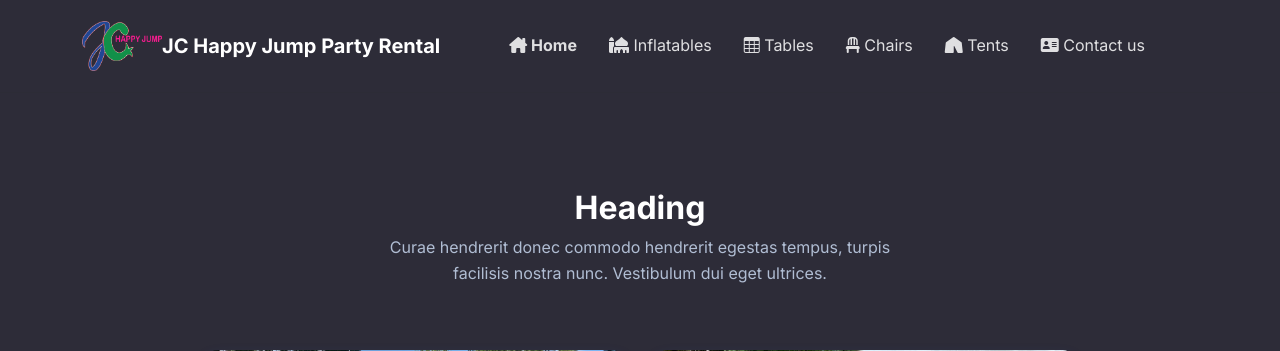
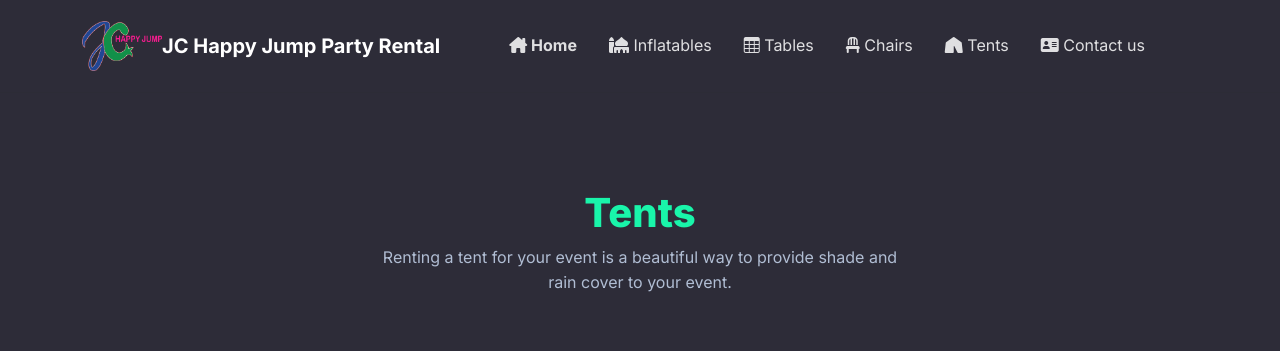
Before and after one commit to EliezerLopezS/JC-happy-jump-party-rental, a PHP site: page /tents.php in a window 1280 px wide. Shown: the top 351 px of the page. Run offline with PHP 8.4, Linux system fonts and the light colour scheme; some libraries are stand-ins or nearby versions.

Commit message:
ModificacionTent,ChairTableContact

```diff
--- a/contacts.php
+++ b/contacts.php
@@ -160,7 +160,7 @@
                                 </svg></div>
                             <div class="px-2">
                                 <h6 class="fw-bold mb-0">Phone</h6>
-                                <p class="text-muted mb-0">+123456789</p>
+                                <p class="text-muted mb-0">+18485251340</p>
                             </div>
                         </div>
                         <div class="d-flex align-items-center p-3">
@@ -169,7 +169,7 @@
                                 </svg></div>
                             <div class="px-2">
                                 <h6 class="fw-bold mb-0">Email</h6>
-                                <p class="text-muted mb-0">info@example.com</p>
+                                <p class="text-muted mb-0">FernandoJ0220771@gmail.com</p>
                             </div>
                         </div>
                         <div class="d-flex align-items-center p-3">
--- a/inflatables.php
+++ b/inflatables.php
@@ -4,14 +4,13 @@
 <head>
 <?php include 'links.php'; ?>
 </head>
-
 <body>
 <?php include './inc/navbar.php'; ?>
     <section class="py-5">
         <div class="container py-5">
             <div class="row mb-5">
                 <div class="col-md-8 col-xl-6 text-center mx-auto">
-                <h1 class="fw-bold text-success mb-2"><strong>Inflatable</strong></p></h1>
+                <h1 class="fw-bold text-success mb-2"><strong>Inflatable</strong></h1>
                     <p class="text-muted">We supply professional services that simplify your entertainment needs, while making your experience unique. Our fun and courteous staff will help you with every aspect of your day, from setting up and supervising the fun, to tearing down at the end, making your event fun and hassle free!.</p>
                 </div>
             </div>
--- a/tents.php
+++ b/tents.php
@@ -11,62 +11,94 @@
         <div class="container py-5">
             <div class="row mb-5">
                 <div class="col-md-8 col-xl-6 text-center mx-auto">
-                    <h2 class="fw-bold">Heading</h2>
-                    <p class="text-muted">Curae hendrerit donec commodo hendrerit egestas tempus, turpis facilisis nostra nunc. Vestibulum dui eget ultrices.</p>
+                <h1 class="fw-bold text-success mb-2"><strong>Tents</strong></h1>
+                    <p class="text-muted">Renting a tent for your event is a beautiful way to provide shade and rain cover to your event. </p>
                 </div>
             </div>
             <div class="row row-cols-1 row-cols-md-2 mx-auto" style="max-width: 900px;">
                 <div class="col mb-4">
-                    <div><a href="#"><img class="rounded img-fluid shadow w-100 fit-cover" src="Img/tents/50B9DA6A-93C3-429D-BEDC-014305D3089D_Original.jpg" style="height: 250px;"></a>
-                        <div class="py-4"><span class="badge bg-primary mb-2">Website</span>
+                    <div><a href="#"><img class="rounded img-fluid shadow w-100 fit-cover" src="Img/tents/img1.jpg" style="height: 250px;"></a>
+                        <div class="py-4"><!--<span class="badge bg-primary mb-2">Website</span>-->
                             <h4 class="fw-bold">Lorem libero donec</h4>
                             <p class="text-muted">Nullam id dolor id nibh ultricies vehicula ut id elit. Cras justo odio, dapibus ac facilisis in, egestas eget quam. Donec id elit non mi porta gravida at eget metus.</p>
                         </div>
                     </div>
                 </div>
                 <div class="col mb-4">
-                    <div><a href="#"><img class="rounded img-fluid shadow w-100 fit-cover" src="Img/tents/IMG_2387.jpg" style="height: 250px;"></a>
-                        <div class="py-4"><span class="badge bg-primary mb-2">Website</span>
+                    <div><a href="#"><img class="rounded img-fluid shadow w-100 fit-cover" src="Img/tents/img2.jpg" style="height: 250px;"></a>
+                        <div class="py-4"><!--<span class="badge bg-primary mb-2">Website</span>-->
                             <h4 class="fw-bold">Lorem libero donec</h4>
                             <p class="text-muted">Nullam id dolor id nibh ultricies vehicula ut id elit. Cras justo odio, dapibus ac facilisis in, egestas eget quam. Donec id elit non mi porta gravida at eget metus.</p>
                         </div>
                     </div>
                 </div>
                 <div class="col mb-4">
-                    <div><a href="#"><img class="rounded img-fluid shadow w-100 fit-cover" src="Img/tents/IMG_3854.jpg" style="height: 250px;"></a>
-                        <div class="py-4"><span class="badge bg-primary mb-2">Website</span>
+                    <div><a href="#"><img class="rounded img-fluid shadow w-100 fit-cover" src="Img/tents/img3.jpg" style="height: 250px;"></a>
+                        <div class="py-4"><!--<span class="badge bg-primary mb-2">Website</span>-->
                             <h4 class="fw-bold">Lorem libero donec</h4>
                             <p class="text-muted">Nullam id dolor id nibh ultricies vehicula ut id elit. Cras justo odio, dapibus ac facilisis in, egestas eget quam. Donec id elit non mi porta gravida at eget metus.</p>
                         </div>
                     </div>
                 </div>
                 <div class="col mb-4">
-                    <div><a href="#"><img class="rounded img-fluid shadow w-100 fit-cover" src="Img/tents/IMG_5874.jpg" style="height: 250px;"></a>
-                        <div class="py-4"><span class="badge bg-primary mb-2">Website</span>
+                    <div><a href="#"><img class="rounded img-fluid shadow w-100 fit-cover" src="Img/tents/img4.jpg" style="height: 250px;"></a>
+                        <div class="py-4"><!--<span class="badge bg-primary mb-2">Website</span>-->
                             <h4 class="fw-bold">Lorem libero donec</h4>
                             <p class="text-muted">Nullam id dolor id nibh ultricies vehicula ut id elit. Cras justo odio, dapibus ac facilisis in, egestas eget quam. Donec id elit non mi porta gravida at eget metus.</p>
                         </div>
                     </div>
                 </div>
                 <div class="col mb-4">
-                    <div><a href="#"><img class="rounded img-fluid shadow w-100 fit-cover" src="Img/tents/IMG_5874.jpg" style="height: 250px;"></a>
-                        <div class="py-4"><span class="badge bg-primary mb-2">Website</span>
+                    <div><a href="#"><img class="rounded img-fluid shadow w-100 fit-cover" src="Img/tents/img5.jpg" style="height: 250px;"></a>
+                        <div class="py-4"><!--<span class="badge bg-primary mb-2">Website</span>-->
                             <h4 class="fw-bold">Lorem libero donec</h4>
                             <p class="text-muted">Nullam id dolor id nibh ultricies vehicula ut id elit. Cras justo odio, dapibus ac facilisis in, egestas eget quam. Donec id elit non mi porta gravida at eget metus.</p>
                         </div>
                     </div>
                 </div>
                 <div class="col mb-4">
-                    <div><a href="#"><img class="rounded img-fluid shadow w-100 fit-cover" src="Img/tents/IMG_6295.jpg" style="height: 250px;"></a>
-                        <div class="py-4"><span class="badge bg-primary mb-2">Website</span>
+                    <div><a href="#"><img class="rounded img-fluid shadow w-100 fit-cover" src="Img/tents/img6.jpg" style="height: 250px;"></a>
+                        <div class="py-4"><!--<span class="badge bg-primary mb-2">Website</span>-->
                             <h4 class="fw-bold">Lorem libero donec</h4>
                             <p class="text-muted">Nullam id dolor id nibh ultricies vehicula ut id elit. Cras justo odio, dapibus ac facilisis in, egestas eget quam. Donec id elit non mi porta gravida at eget metus.</p>
                         </div>
                     </div>
                 </div>
                 <div class="col mb-4">
-                    <div><a href="#"><img class="rounded img-fluid shadow w-100 fit-cover" src="Img/tents/IMG_6344.jpg" style="height: 250px;"></a>
-                        <div class="py-4"><span class="badge bg-primary mb-2">Website</span>
+                    <div><a href="#"><img class="rounded img-fluid shadow w-100 fit-cover" src="Img/tents/img7.jpg" style="height: 250px;"></a>
+                        <div class="py-4"><!--<span class="badge bg-primary mb-2">Website</span>-->
+                            <h4 class="fw-bold">Lorem libero donec</h4>
+                            <p class="text-muted">Nullam id dolor id nibh ultricies vehicula ut id elit. Cras justo odio, dapibus ac facilisis in, egestas eget quam. Donec id elit non mi porta gravida at eget metus.</p>
+                        </div>
+                    </div>
+                </div>
+                <div class="col mb-4">
+                    <div><a href="#"><img class="rounded img-fluid shadow w-100 fit-cover" src="Img/tents/img8.jpg" style="height: 250px;"></a>
+                        <div class="py-4"><!--<span class="badge bg-primary mb-2">Website</span>-->
+                            <h4 class="fw-bold">Lorem libero donec</h4>
+                            <p class="text-muted">Nullam id dolor id nibh ultricies vehicula ut id elit. Cras justo odio, dapibus ac facilisis in, egestas eget quam. Donec id elit non mi porta gravida at eget metus.</p>
+                        </div>
+                    </div>
+                </div>
+                <div class="col mb-4">
+                    <div><a href="#"><img class="rounded img-fluid shadow w-100 fit-cover" src="Img/tents/img9.jpg" style="height: 250px;"></a>
+                        <div class="py-4"><!--<span class="badge bg-primary mb-2">Website</span>-->
+                            <h4 class="fw-bold">Lorem libero donec</h4>
+                            <p class="text-muted">Nullam id dolor id nibh ultricies vehicula ut id elit. Cras justo odio, dapibus ac facilisis in, egestas eget quam. Donec id elit non mi porta gravida at eget metus.</p>
+                        </div>
+                    </div>
+                </div>
+                <div class="col mb-4">
+                    <div><a href="#"><img class="rounded img-fluid shadow w-100 fit-cover" src="Img/tents/img10.jpg" style="height: 250px;"></a>
+                        <div class="py-4"><!--<span class="badge bg-primary mb-2">Website</span>-->
+                            <h4 class="fw-bold">Lorem libero donec</h4>
+                            <p class="text-muted">Nullam id dolor id nibh ultricies vehicula ut id elit. Cras justo odio, dapibus ac facilisis in, egestas eget quam. Donec id elit non mi porta gravida at eget metus.</p>
+                        </div>
+                    </div>
+                </div>
+                <div class="col mb-4">
+                    <div><a href="#"><img class="rounded img-fluid shadow w-100 fit-cover" src="Img/tents/img11.jpg" style="height: 250px;"></a>
+                        <div class="py-4"><!--<span class="badge bg-primary mb-2">Website</span>-->
                             <h4 class="fw-bold">Lorem libero donec</h4>
                             <p class="text-muted">Nullam id dolor id nibh ultricies vehicula ut id elit. Cras justo odio, dapibus ac facilisis in, egestas eget quam. Donec id elit non mi porta gravida at eget metus.</p>
                         </div>
```
Also changed, not shown: chairs.php (+7 -7 lines), tables.php (+6 -6 lines), Img/tents/50B9DA6A-93C3-429D-BEDC-014305D3089D_Original.jpg (deleted), Img/tents/IMG_2387.jpg (deleted), Img/tents/f7ff2ad2-5ca4-4f4a-82d8-1e70da939d35.jpg (deleted), Img/tents/img1.jpg (added), 15 other files.
